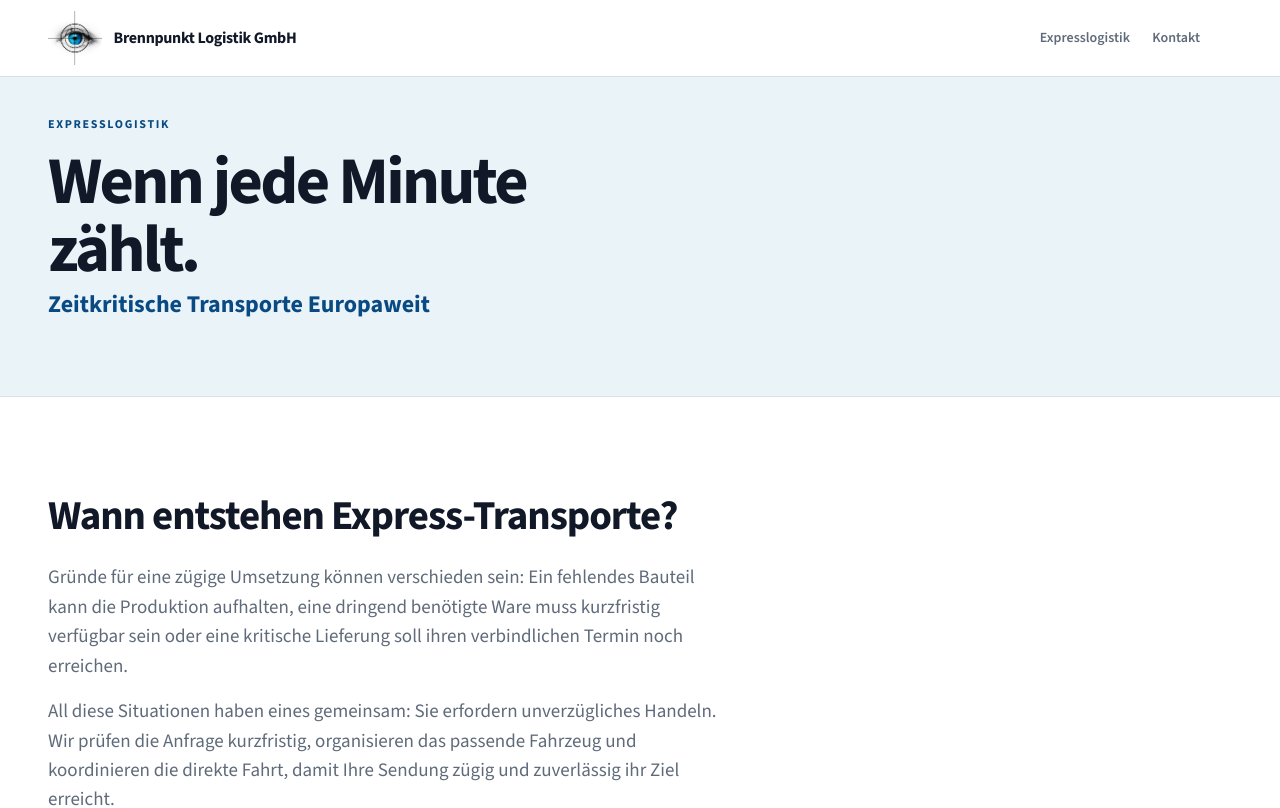
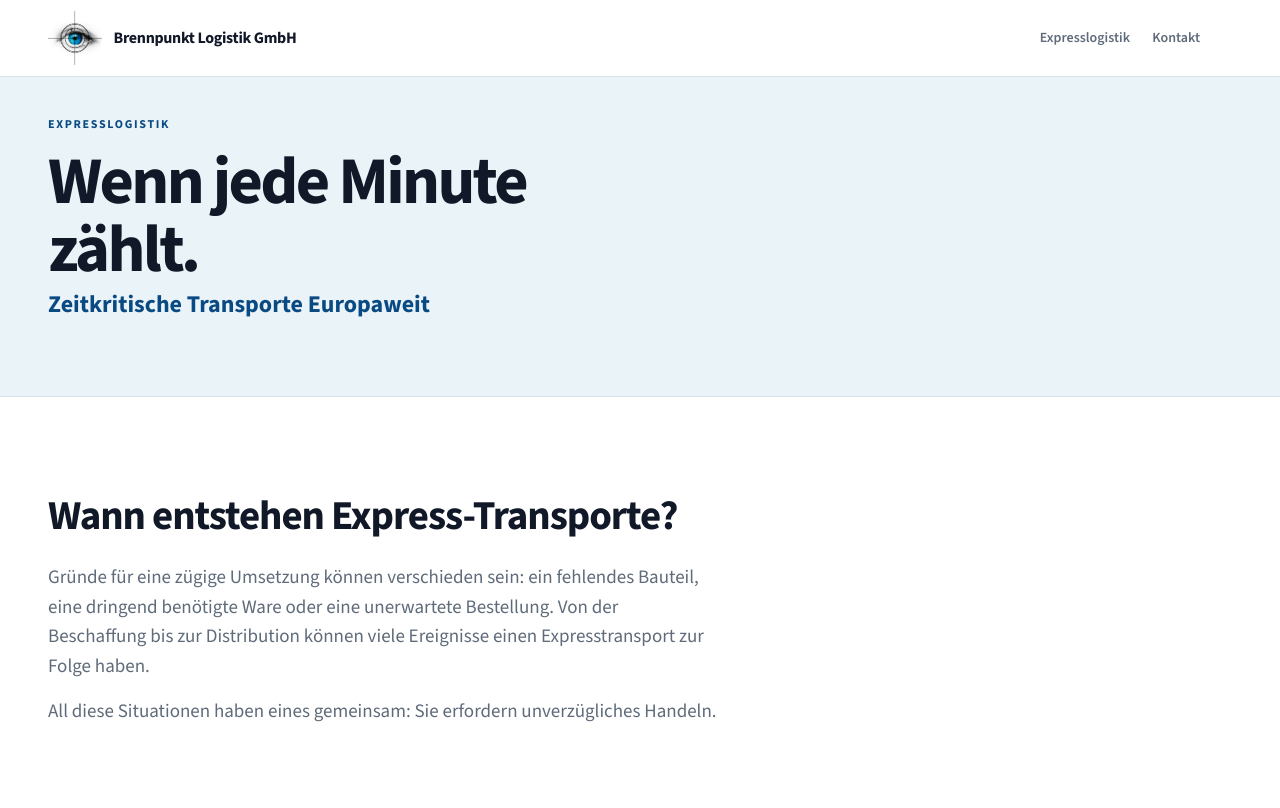
Before and after one commit to CornerDesign-Dominic/BPL-WEB, a Next.js app: page /expresslogistik in a window 1280 px wide. Shown: the top 808 px of the page. Built offline with nearby package versions, Linux system fonts and the light colour scheme.

Commit message:
Refine express transport use case copy

```diff
--- a/src/app/expresslogistik/page.tsx
+++ b/src/app/expresslogistik/page.tsx
@@ -41,10 +41,10 @@ export default function ExpresslogistikPage() {
             <div className="express-section__heading express-section__heading--need">
               <h2 id="express-need-title">Wann entstehen Express-Transporte?</h2>
               <p>
-                Gründe für eine zügige Umsetzung können verschieden sein: Ein fehlendes Bauteil kann die Produktion aufhalten, eine dringend benötigte Ware muss kurzfristig verfügbar sein oder eine kritische Lieferung soll ihren verbindlichen Termin noch erreichen.
+                Gründe für eine zügige Umsetzung können verschieden sein: ein fehlendes Bauteil, eine dringend benötigte Ware oder eine unerwartete Bestellung. Von der Beschaffung bis zur Distribution können viele Ereignisse einen Expresstransport zur Folge haben.
               </p>
               <p>
-                All diese Situationen haben eines gemeinsam: Sie erfordern unverzügliches Handeln. Wir prüfen die Anfrage kurzfristig, organisieren das passende Fahrzeug und koordinieren die direkte Fahrt, damit Ihre Sendung zügig und zuverlässig ihr Ziel erreicht.
+                All diese Situationen haben eines gemeinsam: Sie erfordern unverzügliches Handeln.
               </p>
             </div>
           </Container>
```
